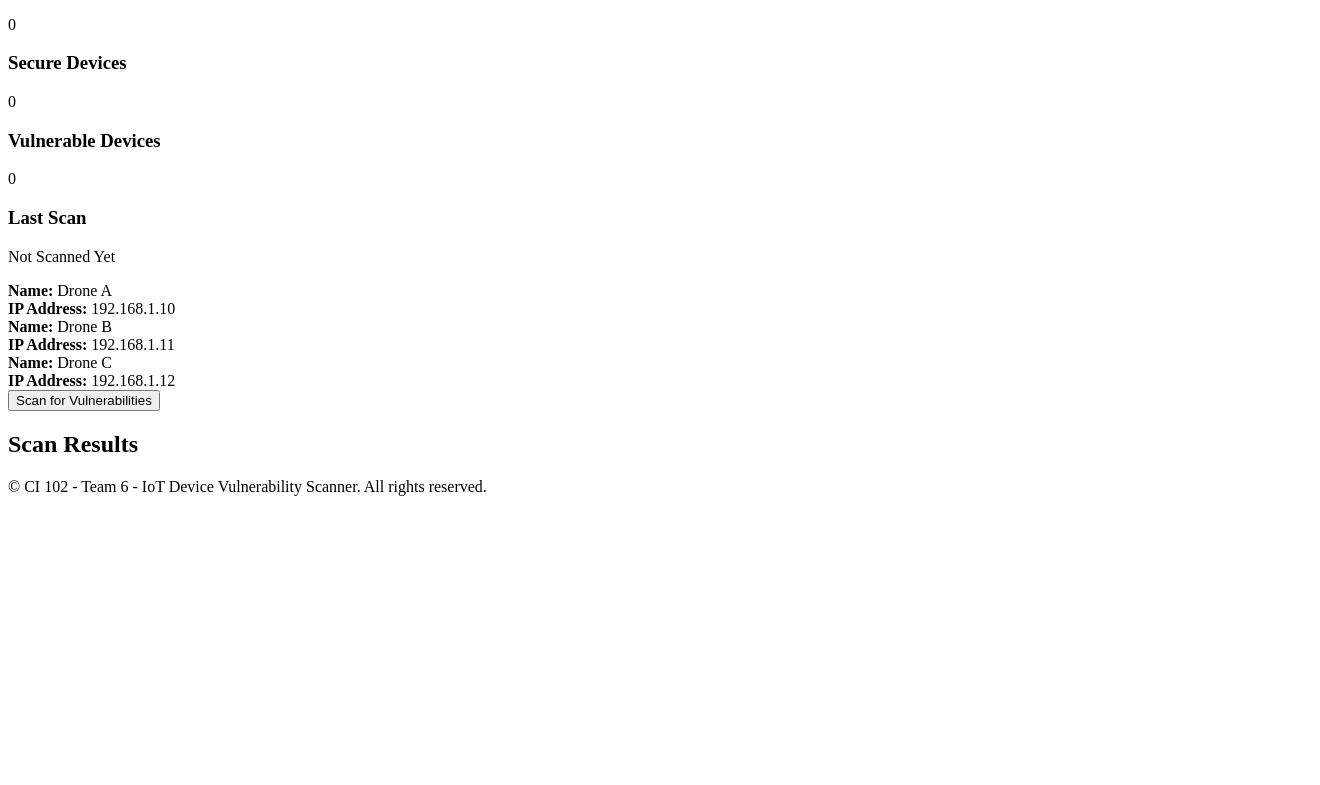
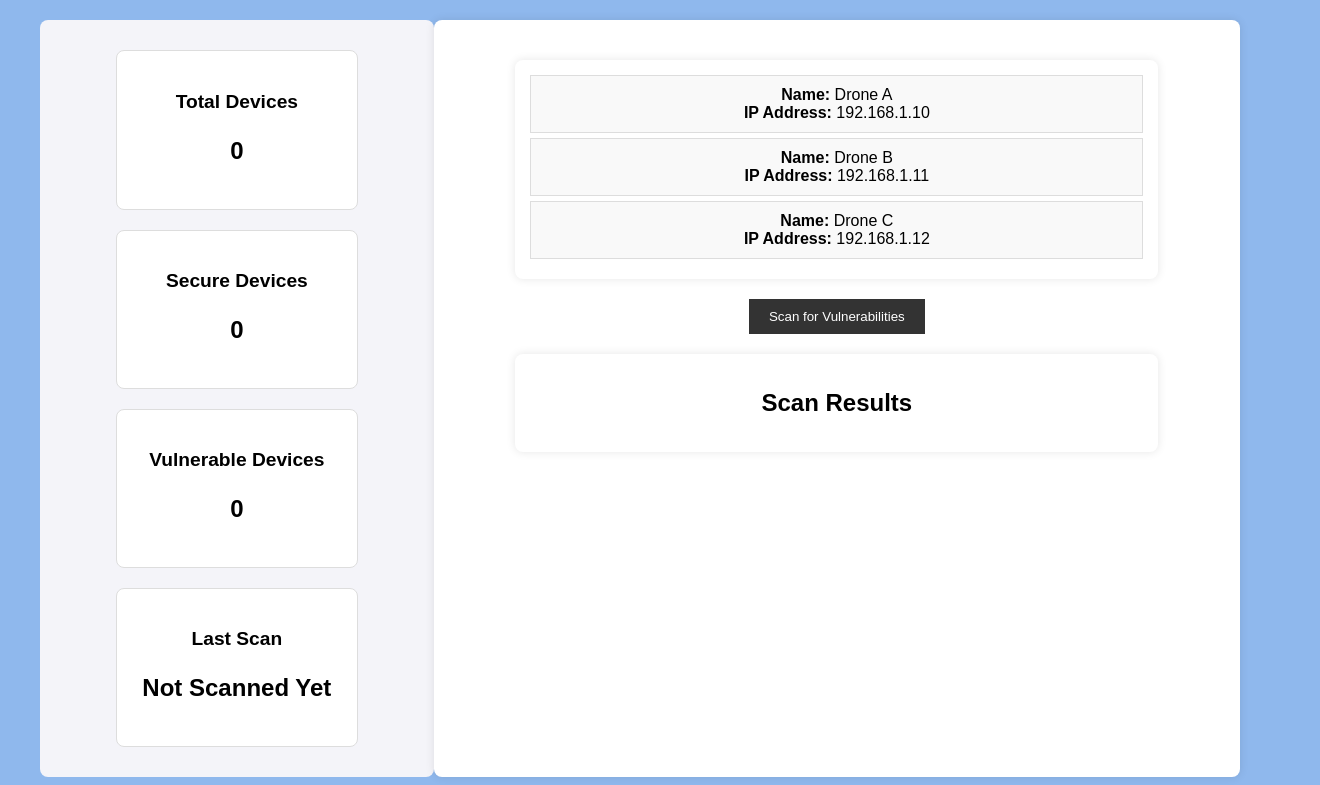
Before and after one commit to SebastianMotsch/CI-102-SyncSafe, a plain HTML site: page scanner.html in a window 1280 px wide. Shown: the part 286-1071 px from the top of the page, 1320 px wide, since content can reach past the window. Before the commit the page ends 800 px from the top, so only its background shows below. Drawn offline with Linux system fonts and the light colour scheme.

Commit message:
fixing again the css reference in scanner

```diff
--- a/scanner.html
+++ b/scanner.html
@@ -5,7 +5,7 @@
   <meta charset="UTF-8">
   <meta name="viewport" content="width=device-width, initial-scale=1.0">
   <title>Banner Page</title>
-  <link rel="stylesheet" type="text/css" href="index.css">
+  <link rel="stylesheet" type="text/css" href="scanner.css">
 </head>
 
 <body>
```
